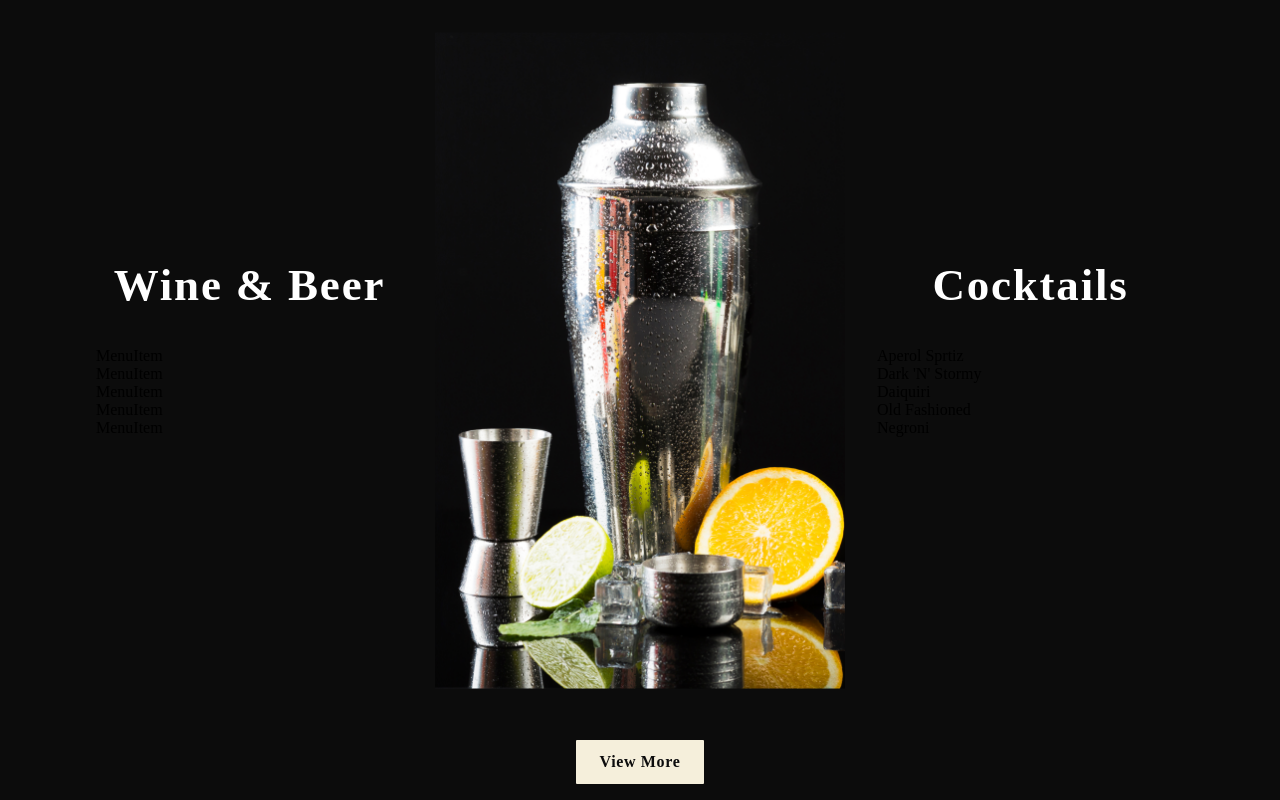
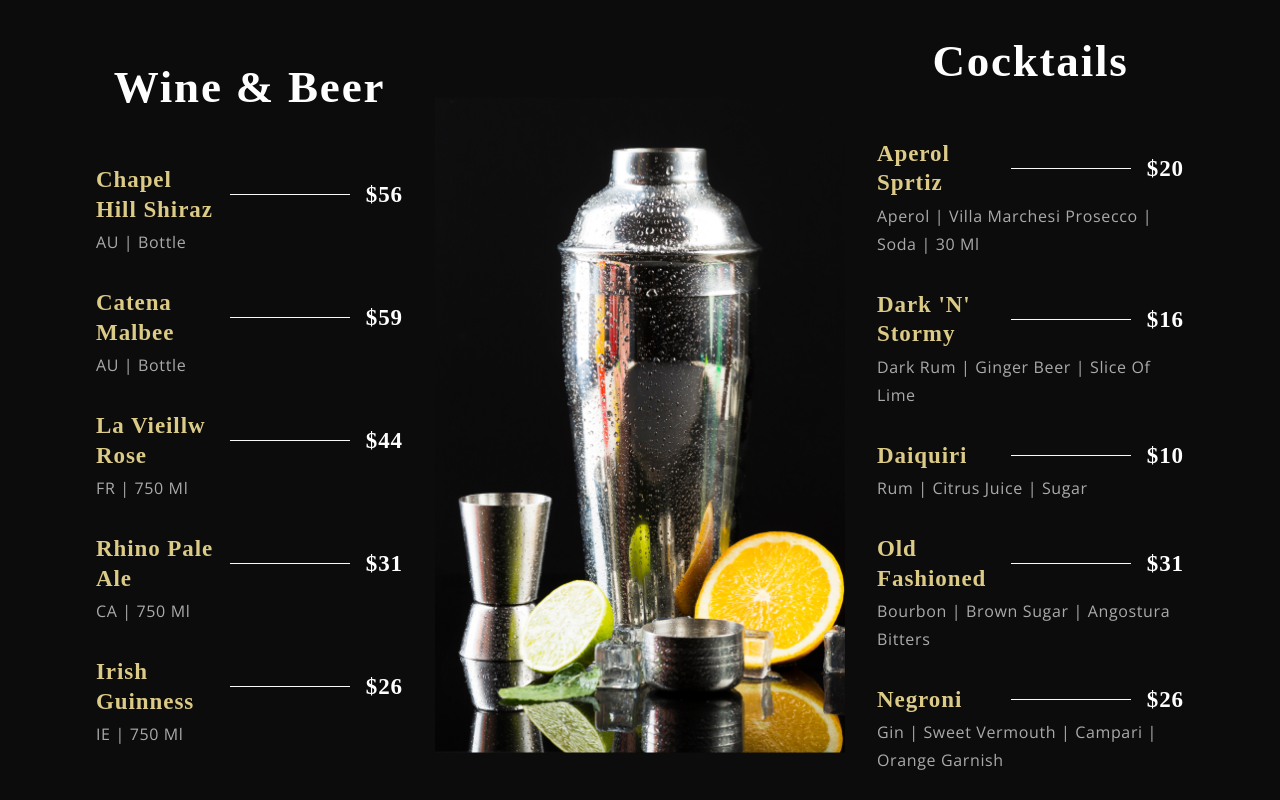
Before and after one commit to Graciliana/Gerich-restaurant, a React (Create React App) app: page / in a window 1280 px wide. Shown: the part 2220-3020 px from the top of the page. Built offline with nearby package versions, Linux system fonts and the light colour scheme; a web font is replaced by a local one.

Commit message:
:sparkles: feat: implementation menuitem and specialMenu

```diff
--- a/src/components/Menuitem/MenuItem.css
+++ b/src/components/Menuitem/MenuItem.css
@@ -0,0 +1,37 @@
+.app__menuitem {
+  width: 100%;
+  margin: 1rem 0;
+  display: flex;
+  flex-direction: column;
+}
+.app__menuitem-head {
+  display: flex;
+  justify-content: space-between;
+  align-items: center;
+}
+.app__menuitem-sub {
+  width: 100%;
+  margin-top: 0.2rem;
+  font-size:16px;
+  font-weight: 400;
+}
+
+.app__menuitem-name  {
+  flex: 1;
+  line-height: 29.9px;
+  font-weight: 700;
+  font-size: 23px;
+}
+.app__menuitem-dash {
+  width: 120px;
+  height: 1px;
+  background: #fafafa;
+  margin: 0 1rem;
+}
+.app__menuitem-price {
+  display: flex;
+  justify-content: flex-end;
+  align-items: flex-end;
+  font-size: 23px;
+  font-weight: 700;
+}
--- a/src/components/Menuitem/MenuItem.jsx
+++ b/src/components/Menuitem/MenuItem.jsx
@@ -2,9 +2,21 @@ import React from 'react';
 
 import './MenuItem.css';
 
-const MenuItem = () => (
-  <div>
-    MenuItem
+const MenuItem = ({ title, price, tags }) => (
+  <div className='app__menuitem'>
+    <div className='app__menuitem-head'>
+      <div className='app__menuitem-name'>
+        <h5 className='p__cormorant' style={{color:'#DCCA87'}}>{title}</h5>
+      </div>
+      <div className='app__menuitem-dash'></div>
+
+      <div className='app__menuitem-price'>
+        <p className='p__cormorant' >{price}</p>
+      </div>
+    </div>
+    <div className="app__menuitem-sub">
+      <p className="p__opensans" style={{ color: '#AAAAAA' }}>{tags}</p>
+    </div>
   </div>
 );
 
--- a/src/container/Menu/SpecialMenu.css
+++ b/src/container/Menu/SpecialMenu.css
@@ -56,6 +56,11 @@
     margin: 2rem 0;
     width: 100%;
 }
+.custom__button {
+  width: 136px;
+  height: 44px;
+  background: var(--color-golden);
+  }
 
 @media screen and (min-width: 2000px) {
     .app__specialMenu-menu_img {
@@ -66,3 +71,25 @@
         height: 920px;
     }
 }
+@media screen and (max-width: 1150px) {
+  .app__specialMenu-menu {
+      flex-direction: column;
+      align-items: center;
+      width: 100%;
+  }
+
+  .app__specialMenu-menu_img {
+      margin: 3rem 0;
+  }
+}
+
+@media screen and (max-width: 650px) {
+  .app__specialMenu-menu_img {
+      width: 100%;
+  }
+
+  .app__specialMenu-menu_heading {
+      font-size: 35px;
+      line-height: 48.5px;
+  }
+}
--- a/src/container/Menu/SpecialMenu.jsx
+++ b/src/container/Menu/SpecialMenu.jsx
@@ -26,15 +26,14 @@ const SpecialMenu = () => (
       <div className="app__specialMenu-menu_cocktails  flex__center">
         <h3 className="app__specialMenu-menu_heading">Cocktails</h3>
         <div className="app__specialMenu_menu_items">
-        {data.cocktails.map((cocktail, index) => (
-
-          <p>{cocktail.title}</p>
-          ))}
+        {data.cocktails.map((cocktails, index) => (
+          <MenuItem key={cocktails.title + index} title={cocktails.title} price={cocktails.price} tags={cocktails.tags}/>
+         ))}
         </div>
       </div>
     </div>
     <div style={{marginTop:'15px'}}>
-      <button type="button" className="custom__button">View More</button>
+      <button type="button" className="custom__button" style={{backgroundColor:'#dcca87'}}>View More</button>
     </div>
   </div>
 );
```
Also changed, not shown: 1 other file (tests, documents, lock files or other folders).
